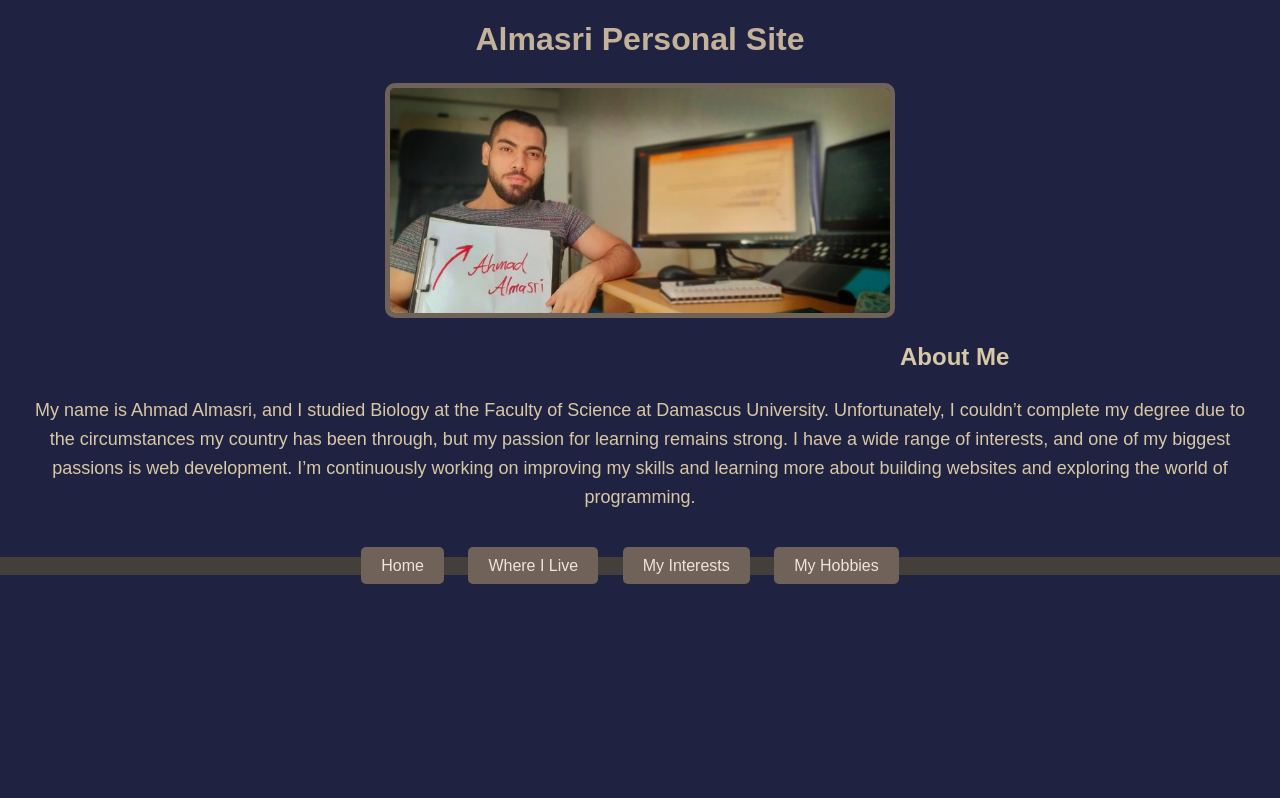
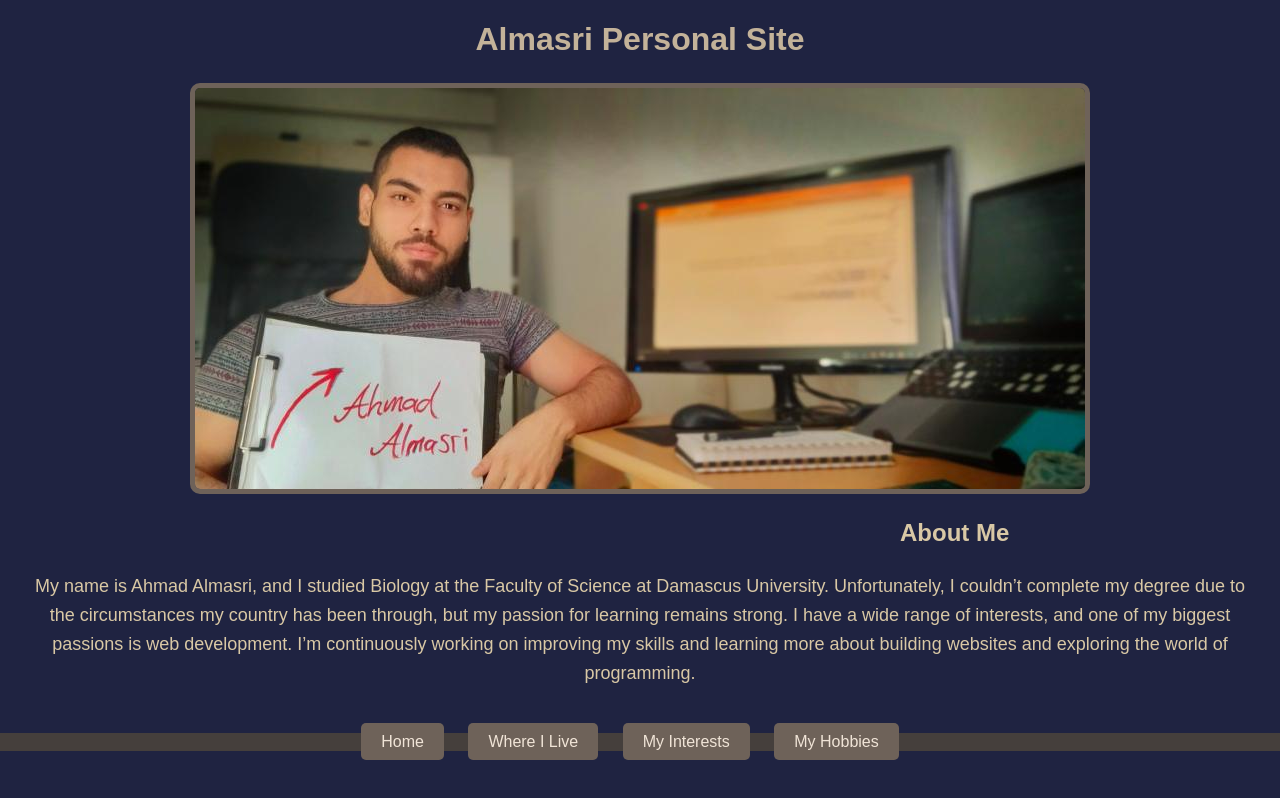
Before and after one commit to Almasri034/Personal-Site, a plain HTML site: page index.html in a window 1280 px wide. Shown: the top 798 px of the page. Drawn offline with Linux system fonts and the light colour scheme.

Commit message:
your update message

```diff
--- a/index.html
+++ b/index.html
@@ -58,7 +58,7 @@
 </head>
 <body>
     <h1>Almasri Personal Site</h1>
-    <p><img src="images/800.jpg" alt="javascript" width="500" height="225"></p>
+    <p><img src="images/890.jpg" alt="javascript" width="890" height="401"></p>
     <h2 class="move-left">About Me</h2>
     <p>My name is Ahmad Almasri, and I studied Biology at the Faculty of Science at Damascus University. Unfortunately, I couldn’t complete my degree due to the circumstances my country has been through, but my passion for learning remains strong. I have a wide range of interests, and one of my biggest passions is web development. I’m continuously working on improving my skills and learning more about building websites and exploring the world of programming.</p>
 
```
Also changed, not shown: interests/interests.html (+1 -1 lines), images/890.jpg (added), images/mynewphoto.jpg (deleted).
